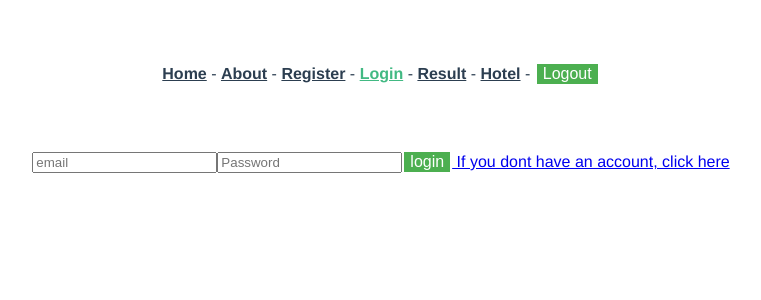
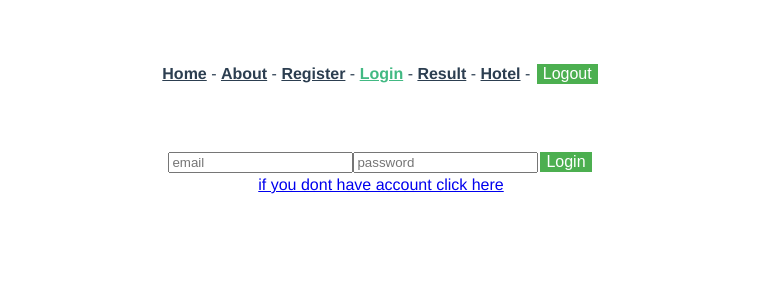
Before and after one commit to philip-segerfast/holiday-maker, a Vue app in the folder hm-front-end/: page /login in a window 1280 px wide. Shown: the top 300 px of the page, without its empty margins (259-1020 px from the left). Built offline with nearby package versions, Linux system fonts and the light colour scheme; what vue3-click-away would draw is missing.

Commit message:
C2.2 - Vue Skapa login knapp
Login complete

```diff
--- a/hm-front-end/src/views/Login.vue
+++ b/hm-front-end/src/views/Login.vue
@@ -1,5 +1,5 @@
 <template>
-  <form>
+  <form @submit.prevent="login">
     <input
       v-model="email"
       name="email"
@@ -7,49 +7,53 @@
       placeholder="email"
       required
     />
-    <input v-model="password" type="password" placeholder="Password" required />
-    <button @click="login">login</button>
-    <router-link to="/register">
-      If you dont have an account, click here</router-link
-    >
+    <input v-model="password" type="password" placeholder="password" required />
+    <button type="submit">Login</button>
   </form>
+  <router-link to="/Register">if you dont have account click here </router-link>
 </template>
 
 <script>
+// @ is an alias to /src
+
 export default {
-  name: "Login",
-
+  data() {
+    return {
+      email: "",
+      password: "",
+    };
+  },
   methods: {
     async login() {
-      // put email and password in credentials and make them encoded
+      //Putting email/password in credentials and change special signs like @
       const credentials =
-        "email=" +
+        "username=" +
         encodeURIComponent(this.email) +
         "&password=" +
         encodeURIComponent(this.password);
 
-      // login to backend
-
-      let request = {
+      //Login to backend using email/password in credentials
+      let response = await fetch("/login", {
         method: "POST",
         headers: { "Content-Type": "application/x-www-form-urlencoded" },
         mode: "no-cors",
         body: credentials,
-      };
-      let response = await fetch("/login", request);
+      });
+      //Using backend WhoAmI to se who is logged in to backend
+      let user = await fetch("/auth/whoami");
+      try {
+        user = await user.json();
 
-      // using WhoAmI in backend tosee who is logged in
-      let user = await fetch("/auth/whoami")
-      try{
-        user=await user.json()
-        this.$store.comit("setLoggedInUser", user)
-        alert("welcome" + user.email)}
-    catch{ console.log("wrong")
+        //save user in store using setLoggedInUser mutation
+        this.$store.commit("setLoggedInUser", user);
+        console.log(user.email + " is logged in");
+      } catch {
+        alert("Wrong username/password");
+      }
 
-    }
-    if(response.url.includes("error")){
-      console.log("wrong username or password")
-    }
+      if (response.url.includes("error")) {
+        console.log("Wrong username/password");
+      }
     },
   },
 };
```
Also changed, not shown: 1 other file (tests, documents, lock files or other folders).
